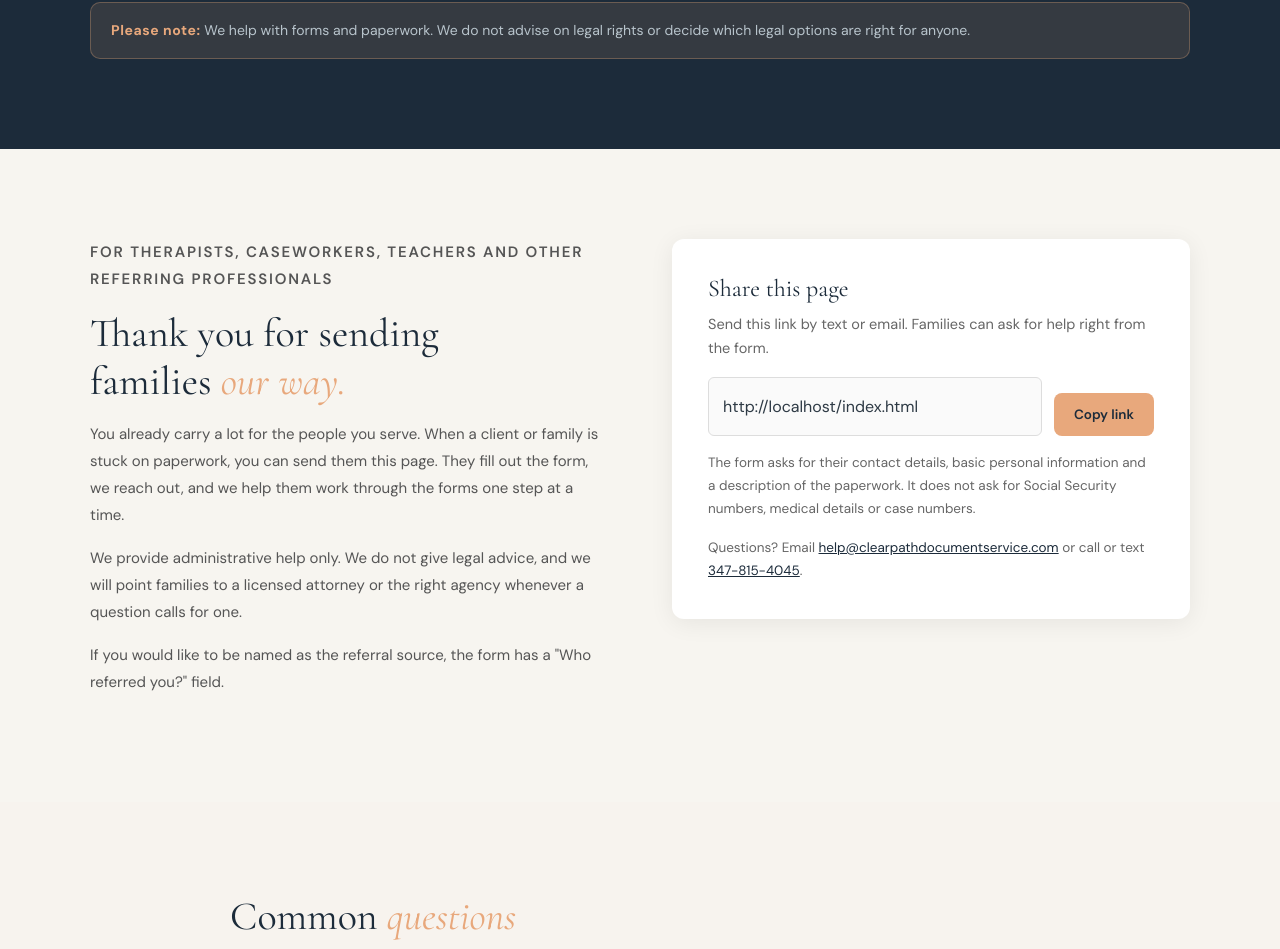
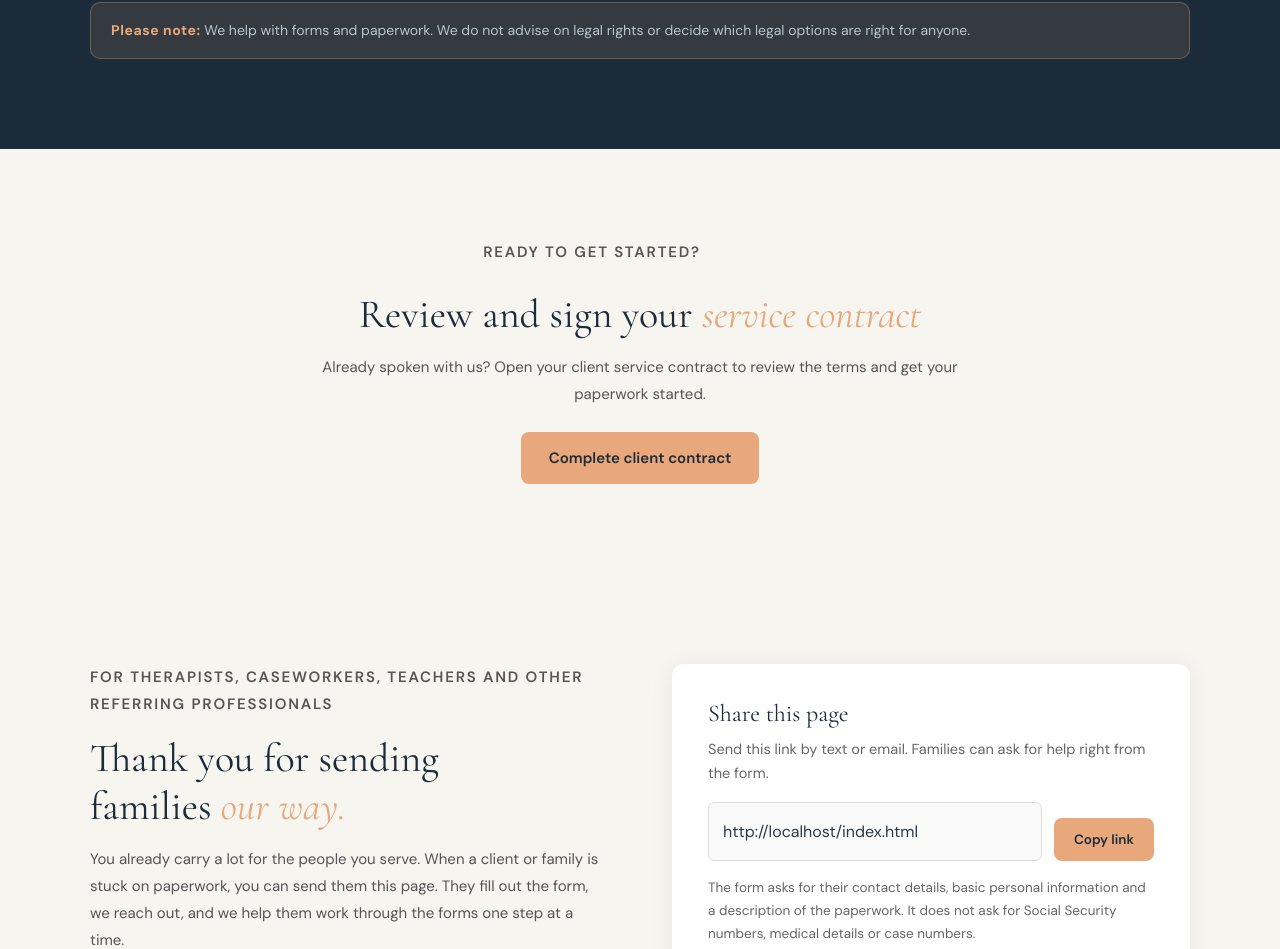
Before and after one commit to MikeLegemah5799/clearpath-document-service, a website: page index.html in a window 1280 px wide. Shown: the part 2663-3612 px from the top of the page. Drawn offline with nearby package versions, Linux system fonts and the light colour scheme.

Commit message:
text cta

```diff
--- a/index.html
+++ b/index.html
@@ -411,6 +411,16 @@
     </div>
   </section>
 
+  <!-- CONTRACT CTA -->
+  <section class="contract-cta" id="contract" aria-labelledby="contract-h">
+    <div class="inner">
+      <p class="eyebrow">Ready to get started?</p>
+      <h2 id="contract-h">Review and sign your <em>service contract</em></h2>
+      <p>Already spoken with us? Open your client service contract to review the terms and get your paperwork started.</p>
+      <a class="btn" href="/client-contract/" data-cta="contract">Complete client contract</a>
+    </div>
+  </section>
+
   <!-- PROFESSIONAL REFERRALS -->
   <section class="refer" id="professionals" aria-labelledby="ref-h">
     <div class="inner">
--- a/styles.css
+++ b/styles.css
@@ -108,6 +108,9 @@ nav { position: fixed; top: 0; left: 0; right: 0; z-index: 100; background: var(
 .services .notice { margin-top: 24px; }
 
 /* professionals */
+.contract-cta { background: var(--bg); text-align: center; }
+.contract-cta .inner { max-width: 640px; }
+.contract-cta p { font-size: 15px; color: #555; line-height: 1.8; margin-bottom: 24px; }
 .refer { background: var(--bg); }
 .refer .inner { display: grid; grid-template-columns: 1fr 1fr; gap: 64px; align-items: start; }
 .eyebrow { font-size: 11px; font-weight: 600; letter-spacing: .12em; text-transform: uppercase; color: #5E8A63; margin-bottom: 12px; max-width: 34rem; }
```
